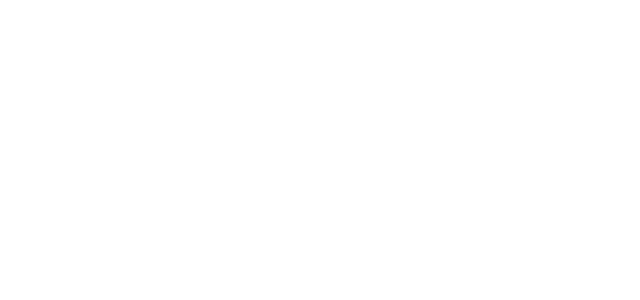
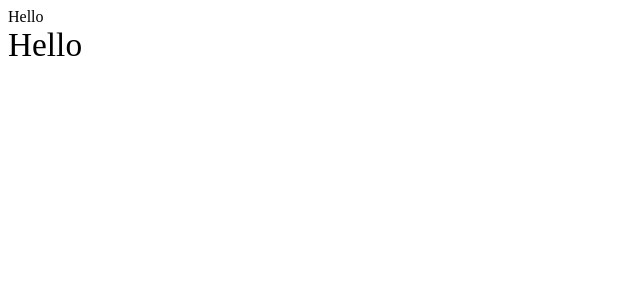
Before and after one commit to KTN-katanon/lab2, a Vue app: page / in a window 1280 px wide. Shown: the top 300 px of the page, without its empty margins (0-640 px from the left). Built offline with nearby package versions, Linux system fonts and the light colour scheme.

Commit message:
Create HelloComponent.vue and use in App.vue

```diff
--- a/src/App.vue
+++ b/src/App.vue
@@ -1,9 +1,11 @@
 <script setup>
+import Hello from './components/HelloComponent.vue'
 
 </script>
 
 <template>
-<div></div>
+<div>Hello</div>
+<span><Hello></Hello></span>
 </template>
 
 <style scoped>
--- /dev/null
+++ b/src/components/HelloComponent.vue
@@ -0,0 +1,9 @@
+<template>
+  <div>Hello</div>
+</template>
+
+<style scoped>
+div {
+  font-size: 25pt;
+}
+</style>
```
